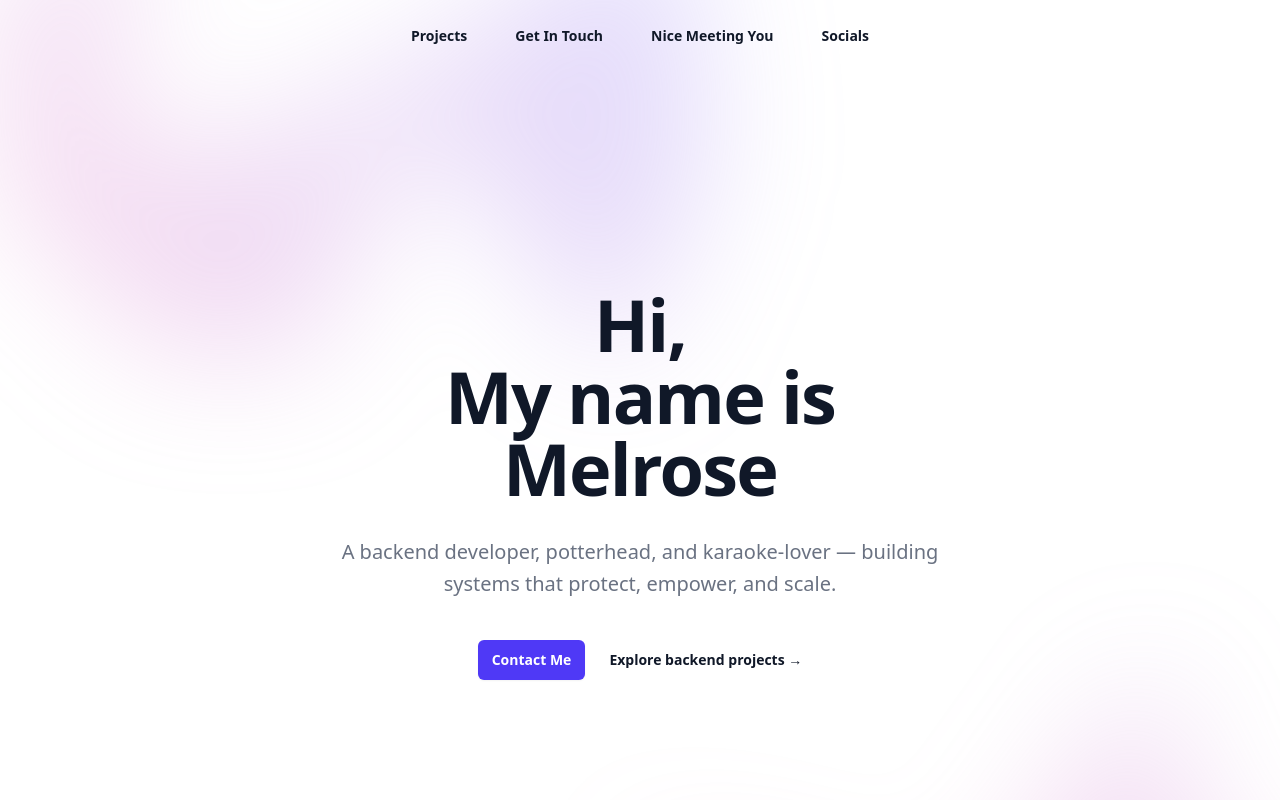
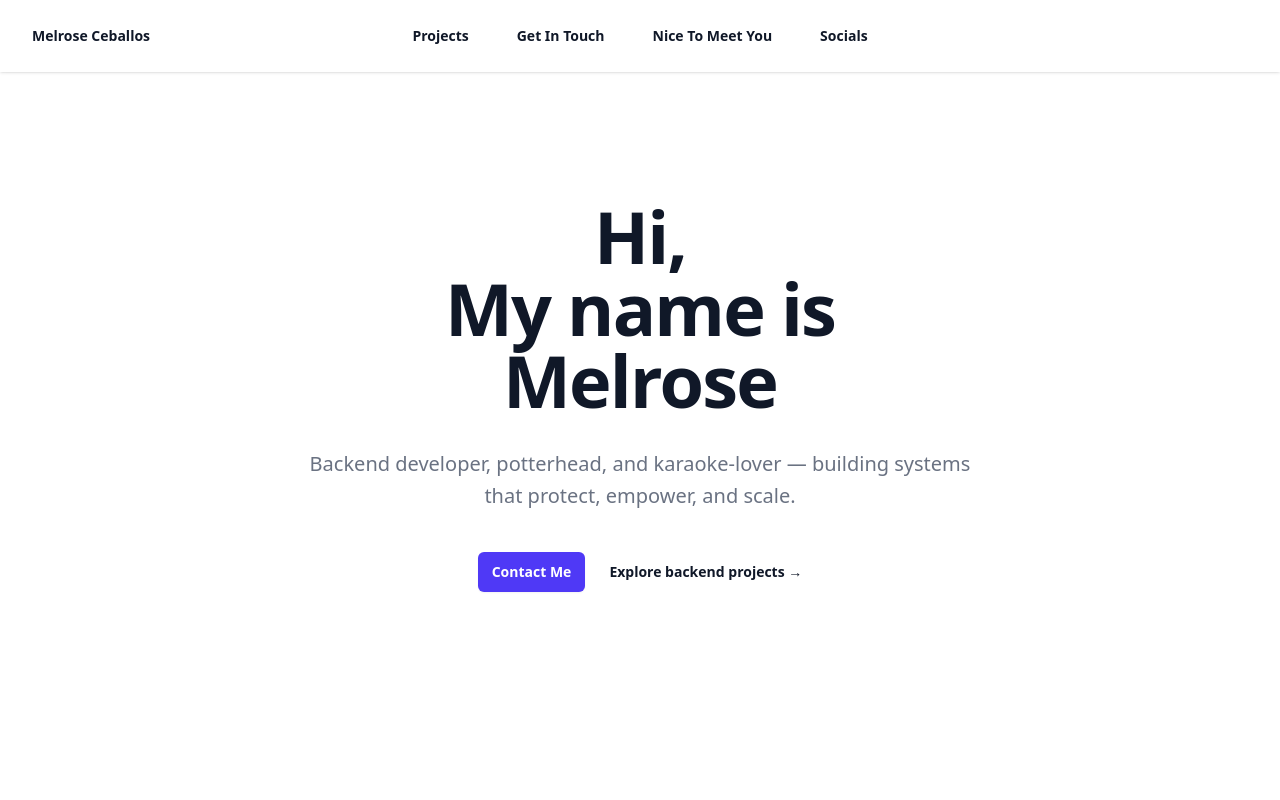
Before and after one commit to cobraxcodes/melrose.dev, a React (Vite) app: page / in a window 1280 px wide. Shown: the top 800 px of the page. Built offline with nearby package versions, Linux system fonts and the light colour scheme.

Commit message:
feat: add horizontal scrolling and fixed header

```diff
--- a/src/App.jsx
+++ b/src/App.jsx
@@ -1,10 +1,27 @@
 import Home from "./Home";
+import Projects from "./links/Projects";
+import AboutMe from "./links/AboutMe";
+import Header from "./Header";
 
+export default function App() {
+  return (
+ <>
+  <header className="fixed top-0 left-0 w-full z-50 bg-white shadow gap-12">
+      <Header />
+  </header>
+  <br/>
 
-export default function App(){
-  return(
-    <>
-    <Home/>
-    </>
-  )
+  <main className="pt-[64px] flex flex-row overflow-x-scroll overflow-y-hidden w-[300vw] h-screen snap-x snap-mandatory scroll-smooth">
+    <section className="w-screen h-full snap-start">
+      <Home />
+    </section>
+    <section className="w-screen h-full snap-start">
+      <Projects />
+    </section>
+    <section className="w-screen h-full snap-start">
+      <AboutMe />
+    </section>
+  </main>
+</>
+  );
 }
--- /dev/null
+++ b/src/Header.jsx
@@ -0,0 +1,131 @@
+import { useState } from 'react'
+import {
+  Dialog,
+  DialogPanel,
+  Disclosure,
+  DisclosureButton,
+  DisclosurePanel,
+  Popover,
+  PopoverButton,
+  PopoverGroup,
+  PopoverPanel,
+} from '@headlessui/react'
+import {
+//   ArrowPathIcon,
+  Bars3Icon,
+  BookOpenIcon,
+  DocumentMagnifyingGlassIcon,
+  BoltIcon,
+  XMarkIcon,
+  MapPinIcon,
+} from '@heroicons/react/24/outline'
+import { ChevronDownIcon,  } from '@heroicons/react/20/solid'
+
+
+
+
+
+export default function Header() {
+const [mobileMenuOpen, setMobileMenuOpen] = useState(false)
+  return (
+    <header className="bg-white">
+      <nav aria-label="Global" className="mx-auto flex max-w-7xl items-center justify-between p-6 lg:px-8">
+        <div className="flex lg:flex-1">
+            <span className="sr-only">Hawaiian Homes Tracker</span>
+             <a to="/" className="text-sm/6 font-semibold text-gray-900">
+            Melrose Ceballos
+          </a>
+        </div>
+        <div className="flex lg:hidden">
+          <button
+            data-cy = "burger-button"
+            type="button"
+            onClick={() => setMobileMenuOpen(true)}
+            className="-m-2.5 inline-flex items-center justify-center rounded-md p-2.5 text-gray-700"
+          >
+            <span className="sr-only">Open main menu</span>
+            <Bars3Icon aria-hidden="true" className="size-6" />
+          </button>
+        </div>
+        <PopoverGroup className="hidden lg:flex lg:gap-x-12">
+          <Popover className="relative">
+            <PopoverButton className="flex items-center gap-x-1 text-sm/6 font-semibold text-gray-900">
+              Projects
+
+            </PopoverButton>
+
+            <PopoverPanel
+              transition
+              className="absolute left-1/2 z-10 mt-3 w-screen max-w-md -translate-x-1/2 overflow-hidden rounded-3xl bg-white shadow-lg ring-1 ring-gray-900/5 transition data-closed:translate-y-1 data-closed:opacity-0 data-enter:duration-200 data-enter:ease-out data-leave:duration-150 data-leave:ease-in"
+            >
+            </PopoverPanel>
+          </Popover>
+
+          <a href="#" className="text-sm/6 font-semibold text-gray-900">
+            Get In Touch
+          </a>
+          <a to="/resources" className="text-sm/6 font-semibold text-gray-900">
+            Nice To Meet You
+          </a>
+          <a to="/profile" className="text-sm/6 font-semibold text-gray-900">
+            Socials
+          </a>
+        </PopoverGroup>
+        <div className="hidden lg:flex lg:flex-1 lg:justify-end">
+
+        </div>
+      </nav>
+      <Dialog open={mobileMenuOpen} onClose={setMobileMenuOpen} className="lg:hidden">
+        <div className="fixed inset-0 z-50" />
+        <DialogPanel className="fixed inset-y-0 right-0 z-50 w-full overflow-y-auto bg-white p-6 sm:max-w-sm sm:ring-1 sm:ring-gray-900/10">
+          <div className="flex items-center justify-between">
+            <a to="/" className="-m-1.5 p-1.5">
+             <span className="font-bold"> Melrose Ceballos</span>
+            </a>
+            <button
+              type="button"
+              onClick={() => setMobileMenuOpen(false)}
+              className="-m-2.5 rounded-md p-2.5 text-gray-700"
+            >
+              <span className="sr-only">Close menu</span>
+              <XMarkIcon aria-hidden="true" className="size-6" />
+            </button>
+          </div>
+          <div className="mt-6 flow-root">
+            <div className="-my-6 divide-y divide-gray-500/10">
+              <div className="space-y-2 py-6">
+                <Disclosure as="div" className="-mx-3">
+                  <DisclosureButton className="group flex w-full items-center justify-between rounded-lg py-2 pr-3.5 pl-3 text-base/7 font-semibold text-gray-900 hover:bg-gray-50">
+                    Projects
+                  </DisclosureButton>
+
+                </Disclosure>
+                <a
+                  href="#"
+                  className="-mx-3 block rounded-lg px-3 py-2 text-base/7 font-semibold text-gray-900 hover:bg-gray-50"
+                    onClick={() => setMobileMenuOpen(false)}
+                >
+                  Get In Touch
+                </a>
+                <a
+                  to="/resources"
+                  className="-mx-3 block rounded-lg px-3 py-2 text-base/7 font-semibold text-gray-900 hover:bg-gray-50"
+                    onClick={() => setMobileMenuOpen(false)}
+                >
+                  Nice To Meet You
+                </a>
+                <a
+                  to="/profile"
+                  className="-mx-3 block rounded-lg px-3 py-2 text-base/7 font-semibold text-gray-900 hover:bg-gray-50"
+                    onClick={() => setMobileMenuOpen(false)}
+                >
+                  Socials
+                </a>
+              </div>
+            </div>
+          </div>
+        </DialogPanel>
+      </Dialog>
+    </header>
+  )
+}
--- a/src/Home.jsx
+++ b/src/Home.jsx
@@ -1,91 +1,19 @@
 'use client'
+import Header from './Header'
 
-import { useState } from 'react'
-import { Dialog, DialogPanel } from '@headlessui/react'
-import { Bars3Icon, XMarkIcon } from '@heroicons/react/24/outline'
-
-const navigation = [
-  { name: 'Projects', href: '#' },
-  { name: 'Get In Touch', href: '#' },
-  { name: 'Nice Meeting You', href: '#' },
-  { name: 'Socials', href: '#' },
-]
 
 export default function Home() {
-  const [mobileMenuOpen, setMobileMenuOpen] = useState(false)
+
 
   return (
     <div className="bg-white">
-      <header className="absolute inset-x-0 top-0 z-50">
-        <nav aria-label="Global" className="flex items-center justify-between p-6 lg:px-8">
-          <div className="flex lg:flex-1">
-          </div>
-          <div className="flex lg:hidden">
-            <button
-              type="button"
-              onClick={() => setMobileMenuOpen(true)}
-              className="-m-2.5 inline-flex items-center justify-center rounded-md p-2.5 text-gray-700"
-            >
-              <span className="sr-only">Open main menu</span>
-              <Bars3Icon aria-hidden="true" className="size-6" />
-            </button>
-          </div>
-          <div className="hidden lg:flex lg:gap-x-12">
-            {navigation.map((item) => (
-              <a key={item.name} href={item.href} className="text-sm/6 font-semibold text-gray-900">
-                {item.name}
-              </a>
-            ))}
-          </div>
-          <div className="hidden lg:flex lg:flex-1 lg:justify-end">
-          </div>
-        </nav>
-        <Dialog open={mobileMenuOpen} onClose={setMobileMenuOpen} className="lg:hidden">
-          <div className="fixed inset-0 z-50" />
-          <DialogPanel className="fixed inset-y-0 right-0 z-50 w-full overflow-y-auto bg-white p-6 sm:max-w-sm sm:ring-1 sm:ring-gray-900/10">
-            <div className="flex items-center justify-between">
-              <button
-                type="button"
-                onClick={() => setMobileMenuOpen(false)}
-                className="-m-2.5 rounded-md p-2.5 text-gray-700"
-              >
-                <span className="sr-only">Close menu</span>
-                <XMarkIcon aria-hidden="true" className="size-6" />
-              </button>
-            </div>
-            <div className="mt-6 flow-root">
-              <div className="-my-6 divide-y divide-gray-500/10">
-                <div className="space-y-2 py-6">
-                  {navigation.map((item) => (
-                    <a
-                      key={item.name}
-                      href={item.href}
-                      className="-mx-3 block rounded-lg px-3 py-2 text-base/7 font-semibold text-gray-900 hover:bg-gray-50"
-                    >
-                      {item.name}
-                    </a>
-                  ))}
-                </div>
-              </div>
-            </div>
-          </DialogPanel>
-        </Dialog>
-      </header>
-
-      <div className="relative isolate px-6 pt-14 lg:px-8">
+      <div className="isolate px-6 pt-14 lg:px-8">
         <div
           aria-hidden="true"
           className="absolute inset-x-0 -top-40 -z-10 transform-gpu overflow-hidden blur-3xl sm:-top-80"
         >
-          <div
-            style={{
-              clipPath:
-                'polygon(74.1% 44.1%, 100% 61.6%, 97.5% 26.9%, 85.5% 0.1%, 80.7% 2%, 72.5% 32.5%, 60.2% 62.4%, 52.4% 68.1%, 47.5% 58.3%, 45.2% 34.5%, 27.5% 76.7%, 0.1% 64.9%, 17.9% 100%, 27.6% 76.8%, 76.1% 97.7%, 74.1% 44.1%)',
-            }}
-            className="relative left-[calc(50%-11rem)] aspect-1155/678 w-144.5 -translate-x-1/2 rotate-30 bg-linear-to-tr from-[#ff80b5] to-[#9089fc] opacity-30 sm:left-[calc(50%-30rem)] sm:w-288.75"
-          />
         </div>
-        <div className="mx-auto max-w-2xl py-32 sm:py-48 lg:py-56">
+        <div className="mx-auto max-w-2xl py-12 sm:py-12 lg:py-12">
           <div className="hidden sm:mb-2 sm:flex sm:justify-center">
           </div>
           <div className="text-center">
@@ -93,7 +21,7 @@ export default function Home() {
               Hi, <br/> My name is Melrose
             </h1>
             <p className="mt-8 text-lg font-medium text-pretty text-gray-500 sm:text-xl/8">
-             A backend developer, potterhead, and karaoke-lover — building systems that protect, empower, and scale.
+             Backend developer, potterhead, and karaoke-lover — building systems that protect, empower, and scale.
             </p>
             <div className="mt-10 flex items-center justify-center gap-x-6">
               <a
@@ -112,15 +40,8 @@ export default function Home() {
           aria-hidden="true"
           className="absolute inset-x-0 top-[calc(100%-13rem)] -z-10 transform-gpu overflow-hidden blur-3xl sm:top-[calc(100%-30rem)]"
         >
-          <div
-            style={{
-              clipPath:
-                'polygon(74.1% 44.1%, 100% 61.6%, 97.5% 26.9%, 85.5% 0.1%, 80.7% 2%, 72.5% 32.5%, 60.2% 62.4%, 52.4% 68.1%, 47.5% 58.3%, 45.2% 34.5%, 27.5% 76.7%, 0.1% 64.9%, 17.9% 100%, 27.6% 76.8%, 76.1% 97.7%, 74.1% 44.1%)',
-            }}
-            className="relative left-[calc(50%+3rem)] aspect-1155/678 w-144.5 -translate-x-1/2 bg-linear-to-tr from-[#ff80b5] to-[#9089fc] opacity-30 sm:left-[calc(50%+36rem)] sm:w-288.75"
-          />
         </div>
       </div>
-    </div>
-  )
+      </div>
+)
 }
--- a/src/index.css
+++ b/src/index.css
@@ -1 +1,9 @@
 @import "tailwindcss";
+
+html, body {
+  margin: 0;
+  padding: 0;
+  height: 100vh;
+  overflow-y: hidden; /* prevent vertical scroll */
+
+}
--- /dev/null
+++ b/src/links/AboutMe.jsx
@@ -0,0 +1,9 @@
+
+
+export default function AboutMe(){
+    return(
+        <>
+        <h1>About me</h1>
+        </>
+    )
+}
--- /dev/null
+++ b/src/links/Projects.jsx
@@ -0,0 +1,9 @@
+
+
+export default function Projects(){
+    return(
+        <>
+        <h1>Here are my projects</h1>
+        </>
+    )
+}
```
Also changed, not shown: package.json (+5 -3 lines), src/links/GetInTouch.jsx (added), src/links/Socials.jsx (added), 1 other file (tests, documents, lock files or other folders).
